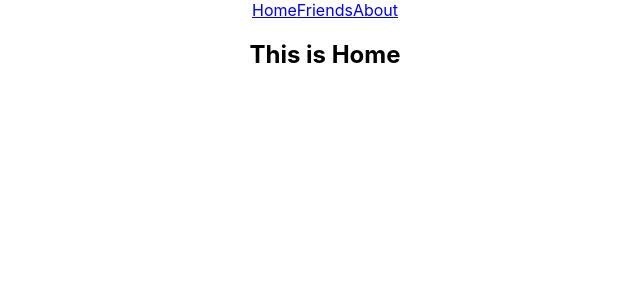
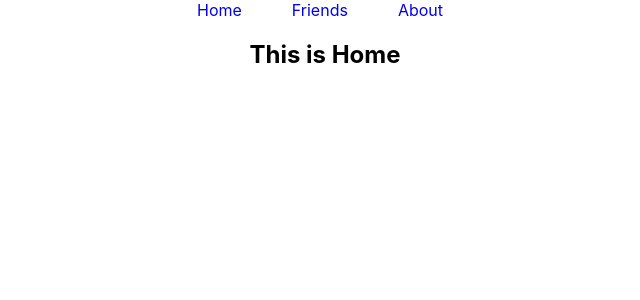
Before and after one commit to hasan75/simple-react-router, a React (Create React App) app: page / in a window 1280 px wide. Shown: the top 300 px of the page, without its empty margins (315-955 px from the left). Built offline with nearby package versions, Linux system fonts and the light colour scheme.

Commit message:
NavLink added

```diff
--- a/src/App.js
+++ b/src/App.js
@@ -5,15 +5,14 @@
 import About from './components/About/About';
 import NotFound from './components/NotFound/NotFound'
 import { BrowserRouter as Router, Switch, Route, Link } from 'react-router-dom';
+import Header from './components/Header/Header';
 
 function App() {
   return (
     <div className="App">
 
       <Router>
-      <Link to="/home">Home</Link>
-      <Link to="/friends">Friends</Link>
-      <Link to="/about">About</Link>
+        <Header></Header>
         <Switch>
         <Route exact path='/'>
             <Home>
--- /dev/null
+++ b/src/components/Header/Header.css
@@ -0,0 +1,6 @@
+.nav {
+  text-decoration: none;
+  padding: 20px;
+  margin-right: 10px;
+  margin-top: 25px;
+}
--- /dev/null
+++ b/src/components/Header/Header.js
@@ -0,0 +1,19 @@
+import React from 'react';
+import { NavLink} from 'react-router-dom';
+import './Header.css'
+
+const Header = () => {
+    const activeStyle = {
+        fontWeight: "bold",
+        color: "red"
+      }
+    return (
+        <nav >
+            <NavLink className="nav" activeStyle={activeStyle} to="/home">Home</NavLink>
+            <NavLink className="nav" activeStyle={activeStyle} to="/friends">Friends</NavLink>
+            <NavLink className="nav" activeStyle={activeStyle} to="/about">About</NavLink>
+        </nav>
+    );
+};
+
+export default Header;
```
